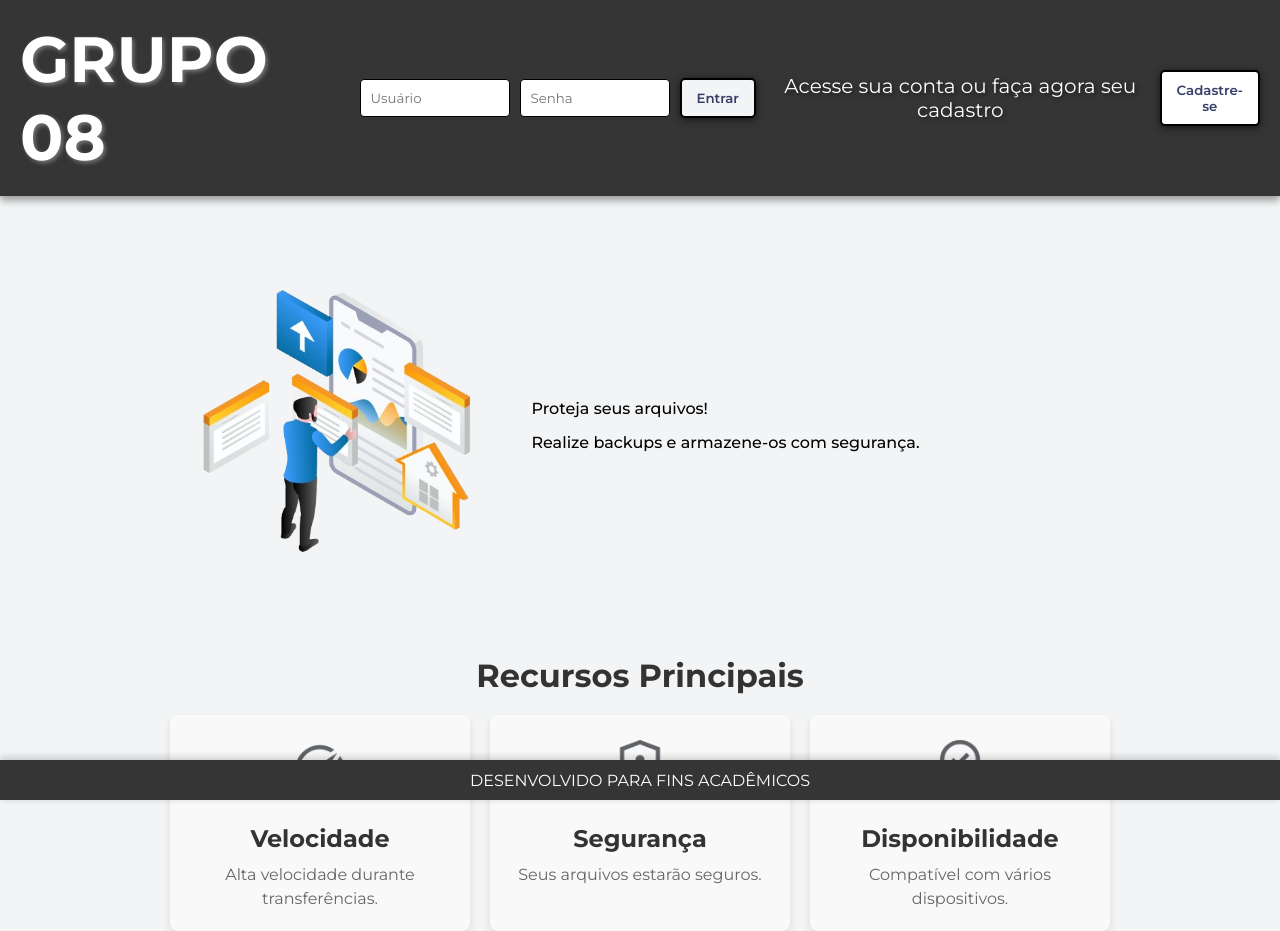
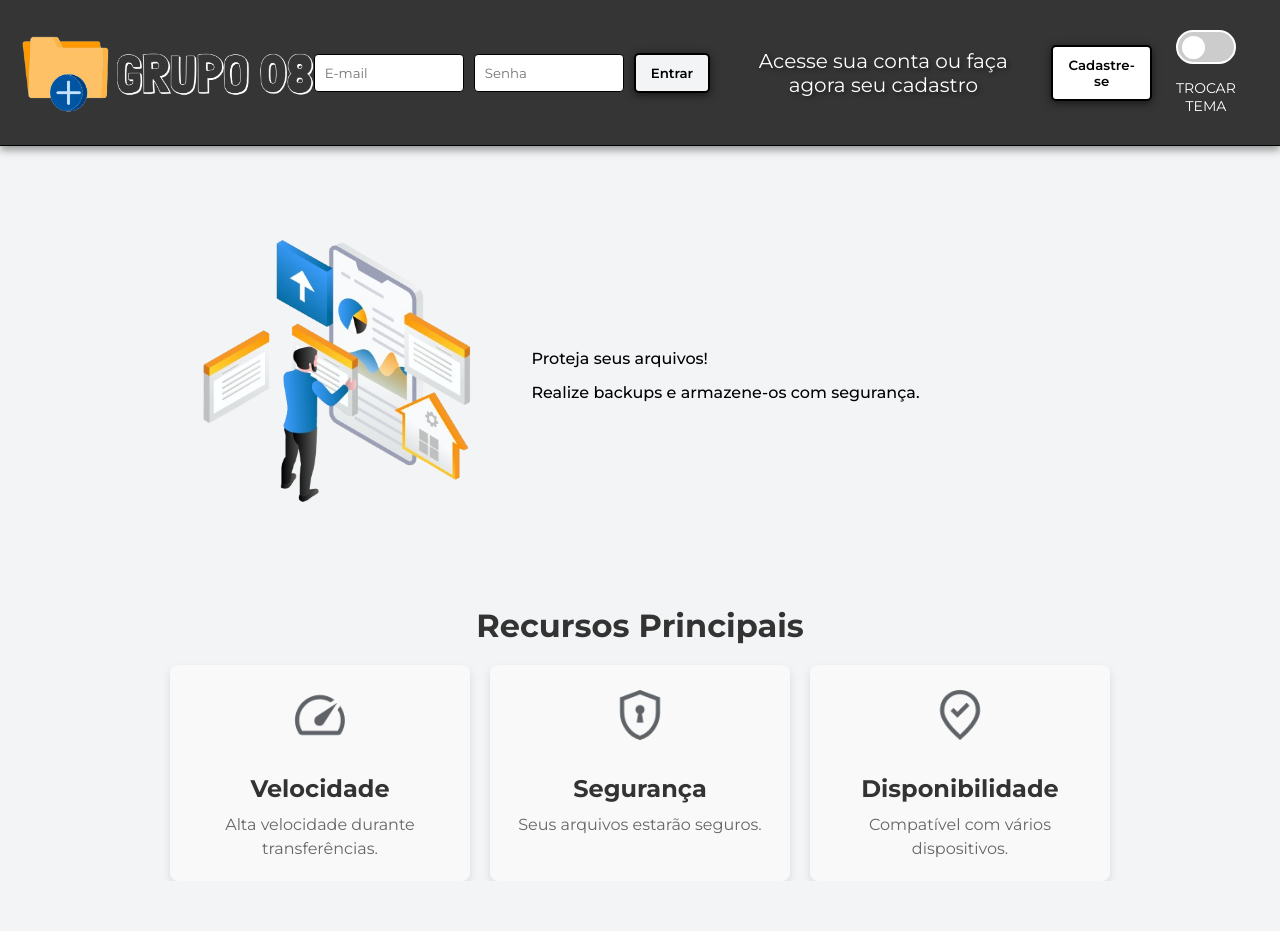
Before and after one commit to LOPES-Cristiano/grupo08, a plain HTML site: page index.html in a window 1280 px wide. After the commit the page ends 881 px from the top, so only its background shows below. Drawn offline with Linux system fonts and the light colour scheme.

Commit message:
Correções no layout
Adicionado modo escuro na página index, adicionado botão no header para testes.

```diff
--- a/cadastro.css
+++ b/cadastro.css
@@ -15,25 +15,27 @@ body {
 
 header {
     background-color: rgb(53, 53, 53);
-    padding: 20px;
+    padding: 5px;
+    padding-left: 10px;
+    padding-right: 10px;
     display: flex;
-    justify-content: center;
+    justify-content: space-between;
     align-items: center;
     box-shadow: 0 4px 8px rgba(0, 0, 0, 0.4);
     position: relative;
+
 }
 
+
 .logo {
-    position: absolute;
+    display: flex;
     left: 20px;
-    color: white;
-    text-shadow: 2px 2px 4px rgba(0, 0, 0, 0.5);
-    font-size: 24pt;
+    height: 80px;
+    width: auto ;
 }
 
 .legenda-cadastro {
     display: flex;
-    align-items: center;
     color: white;
     text-align: center;
     font-size: 15pt;
@@ -42,6 +44,41 @@ header {
 
 .legenda-cadastro span {
     margin-right: 15px;
+}
+
+.legenda {
+    display: flex;
+    gap: 2px;
+    align-items: center;
+    color: white;
+    text-align: center;
+}
+
+.botao {
+    background-color: white;
+    color: rgb(0, 0, 0);
+    font-weight: 600;
+    border: 2px solid #000;
+    cursor: pointer;
+    padding: 10px 15px;
+    border-radius: 5px;
+    transition: background-color 0.3s, border-color 0.3s;
+    box-shadow: 0 2px 8px rgba(0, 0, 0, 0.582);
+}
+
+.botao:hover {
+    background-color: rgba(138, 138, 138, 0.2);
+    color: white;
+    border-color: white;
+    animation: pulse-shadow 0.9s infinite;
+}
+@keyframes pulse-shadow {
+    0%, 100% {
+        box-shadow: 0 4px 8px rgba(255, 255, 255, 0.2);
+    }
+    50% {
+        box-shadow: 0 8px 16px rgba(255, 255, 255, 0.4);
+    }
 }
 
 .conteudo {
@@ -144,7 +181,7 @@ footer {
 
 @media (max-width: 450px) {
 
-    .grupo08 {
+    .logo {
         display: none;
     }
 
--- a/estilos.css
+++ b/estilos.css
@@ -11,6 +11,127 @@ body {
     background-color: #f3f4f5;
 }
 
+
+.tema {
+    display: flex;
+    flex-direction: column;
+    align-items: center;
+    gap: 10px;
+    padding: 10px;
+}
+
+.theme-switch {
+    display: flex;
+    align-items: center;
+}
+
+.switch-input {
+    display: none;
+}
+
+.switch-label {
+    position: relative;
+    display: inline-block;
+    width: 60px;
+    height: 34px;
+    background-color: #ccc;
+    border-radius: 34px;
+    cursor: pointer;
+    transition: background-color 0.3s;
+    border: 2px solid #ffffff;
+}
+
+.switch-label:before {
+    content: "";
+    position: absolute;
+    top: 4px;
+    left: 4px;
+    width: 23px;
+    height: 23px;
+    background-color: white;
+    border-radius: 50%;
+    transition: transform 0.3s;
+}
+
+.switch-input:checked + .switch-label {
+    background-color: rgb(58, 58, 58);
+    border: 2px solid #ffffff;
+}
+
+.switch-input:checked + .switch-label:before {
+    transform: translateX(26px);
+}
+
+.legenda-tema {
+    font-size: 14px;
+    text-align: center;
+    margin-top: 5px;
+    color: white;
+}
+
+
+/* Tema Escuro */
+body.dark-theme {
+    background-color: #1a1a1a;
+    color: #f3f4f5;
+}
+
+
+
+body.dark-theme .login-container input,
+body.dark-theme .login-container button,
+body.dark-theme .botao {
+    background-color: #444;
+    color: white;
+    border-color: white;
+}
+
+body.dark-theme .recursos-card {
+    background-color: #333;
+    color: white;
+}
+
+body.dark-theme footer {
+    background-color: #333;
+}
+
+.dark-theme .section-conteudo {
+    background-color: rgb(26, 26, 26);
+}
+
+.dark-theme .imagem-principal {
+    filter: brightness(0.8);
+}
+
+.dark-theme .texto {
+    color: #f3f4f5;
+}
+
+.dark-theme .carrossel {
+    background-color: rgb(26, 26, 26);
+}
+
+.dark-theme .recursos {
+   background-color: rgb(26, 26, 26);
+}
+
+.dark-theme .recursos h2 {
+    color: #e3e3e3;
+}
+
+.dark-theme .recursos-card {
+    background-color: #2d2d2d;
+    box-shadow: 0 4px 8px rgba(0, 0, 0, 0.4);
+}
+
+.dark-theme .recursos-card h3 {
+    color: #f3f4f5;
+}
+
+.dark-theme .recursos-card p {
+    color: #cccccc;
+}
+
 header {
     background-color: rgb(53, 53, 53);
     padding: 20px;
@@ -18,14 +139,14 @@ header {
     justify-content: space-between;
     align-items: center;
     box-shadow: 0 4px 8px rgba(0, 0, 0, 0.4);
+    border-bottom: 1px solid black;
 }
 
 .logo {
     display: flex;
-    color: white;
-    text-shadow: 2px 2px 4px rgba(187, 187, 187, 0.5);
-    font-size: 24pt;
-    margin-right: 20px;
+    left: 20px;
+    height: 80px;
+    width: auto ;
 }
 
 .botoes-container {
@@ -63,7 +184,7 @@ header {
 
 .login-container button {
     background-color: rgba(243,244,245,255);
-    color: rgb(54, 61, 105);
+    color: rgb(0, 0, 0);
     font-weight: 600;
     border: 2px solid #000;
     cursor: pointer;
@@ -83,7 +204,7 @@ header {
 
 .botao {
     background-color: white;
-    color: rgb(54, 61, 105);
+    color: rgb(0, 0, 0);
     font-weight: 600;
     border: 2px solid #000;
     cursor: pointer;
@@ -185,24 +306,10 @@ header {
     line-height: 1.5;
 }
 
-footer {
-    position: fixed;
-    bottom: 0;
-    left: 0;
-    width: 100%;
-    background-color: rgb(53, 53, 53);
-    padding: 10px 20px;
-    color: white;
-    text-align: center;
-    height: 40px;
-    box-shadow: 0 -2px 8px rgba(0, 0, 0, 0.2);
-    line-height: 1.4;
-}
-
 
 @media (max-width: 450px) {
 
-    .grupo08 {
+    .logo {
         display: none;
     }
 
@@ -272,9 +379,13 @@ footer {
         padding-bottom: 5px;
     }
 
-    footer {
-        display: none;
+    .tema {
+        display: flex;
+        flex-direction: row;
+
+
     }
 
 
+
 }
--- a/home.css
+++ b/home.css
@@ -15,7 +15,7 @@ body {
 
 header {
     background-color: rgb(53, 53, 53);
-    padding: 20px;
+    padding: 5px;
     display: flex;
     flex-direction: row;
     justify-content: space-between;
@@ -27,9 +27,8 @@ header {
 .logo {
     display: flex;
     left: 20px;
-    color: white;
-    text-shadow: 2px 2px 4px rgba(0, 0, 0, 0.5);
-    font-size: 24pt;
+    height: 80px;
+    width: auto ;
 }
 
 .legenda-home {
@@ -109,7 +108,7 @@ footer {
 
 @media (max-width: 450px) {
 
-    .grupo08 {
+    .logo {
         display: none;
     }
 
--- a/index.html
+++ b/index.html
@@ -5,15 +5,16 @@
     <meta name="viewport" content="width=device-width, initial-scale=1.0">
     <title>GRUPO 08</title>
     <link rel="stylesheet" href="estilos.css">
+    <link rel="icon" href="icone_pagina.png" sizes="32x32" type="image/png">
 </head>
 <body>
     <header>
         <div class="logo">
-            <h1 class="grupo08">GRUPO 08</h1>
+            <img src="logo.png" alt="logotipo">
         </div>
         <div class="botoes-container">
             <form class="login-container">
-                <input type="text" placeholder="Usuário" required>
+                <input type="text" placeholder="E-mail" required>
                 <input type="password" placeholder="Senha" class="senha" required>
                 <button type="submit">Entrar</button>
             </form>
@@ -22,9 +23,18 @@
                 <a href="cadastro.html" target="_self"><button class="botao">Cadastre-se</button></a>
             </div>
         </div>
+
+        <div class="tema">
+            <div class="theme-switch">
+                <input type="checkbox" id="switch" class="switch-input">
+                <label for="switch" class="switch-label"></label>
+            </div>
+            <span class="legenda-tema">TROCAR TEMA</span>
+        </div>
+
     </header>
 
-    <main class="conteudo">
+<main class="conteudo">
         <div class="carrossel">
             <section id="backup">
                 <div class="section-conteudo">
@@ -77,10 +87,12 @@
         </section>
     </main>
 
-    <footer>
-        <p>DESENVOLVIDO PARA FINS ACADÊMICOS</p>
-    </footer>
-
     <script src="carrossel.js"></script>
+    <script>
+        const themeSwitch = document.getElementById('switch');
+        themeSwitch.addEventListener('change', function() {
+            document.body.classList.toggle('dark-theme');
+        });
+    </script>
 </body>
 </html>
```
Also changed, not shown: cadastro.html (+36 -3 lines), cadastro.js (added, +28 -0 lines), home.html (+2 -4 lines), icone_pagina.png (added), logo-transparente-branco.png (added), logo.png (added).
